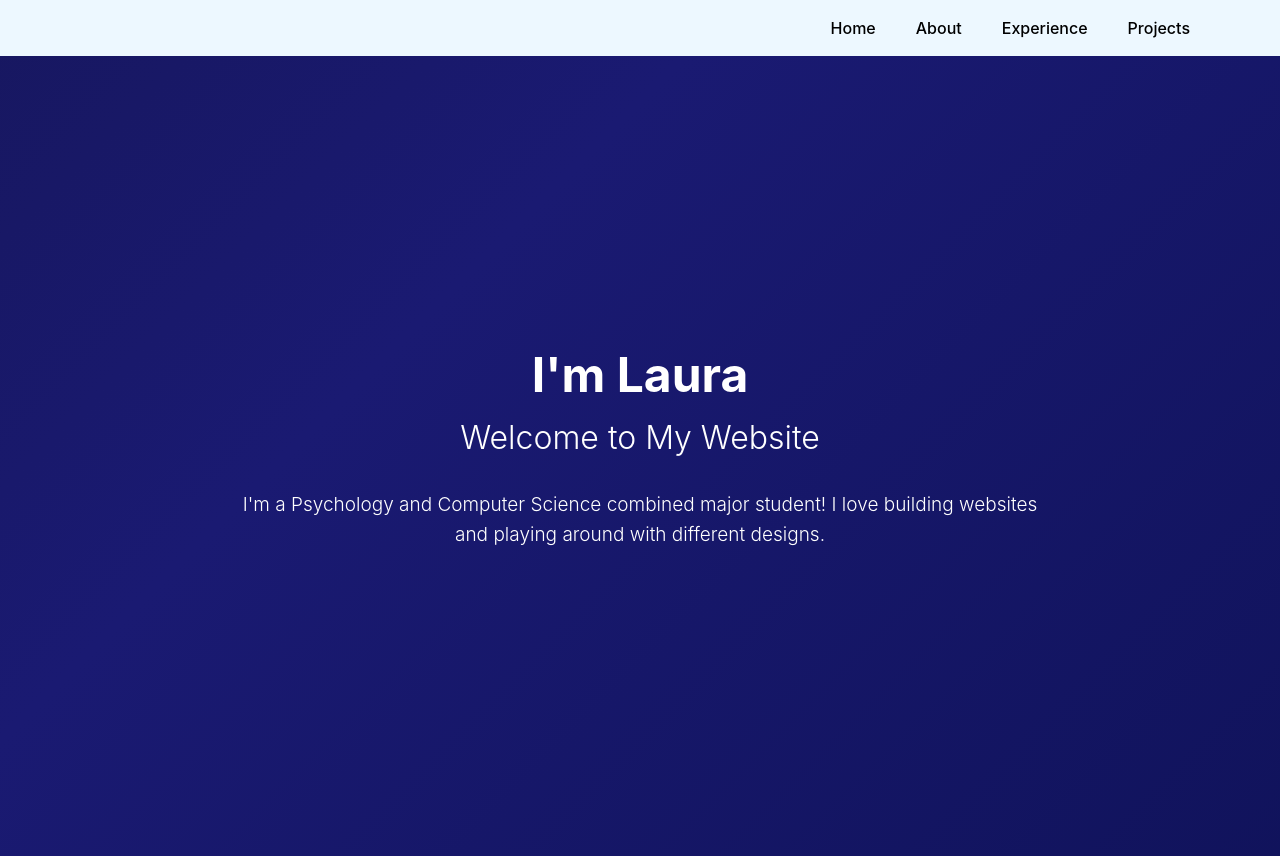
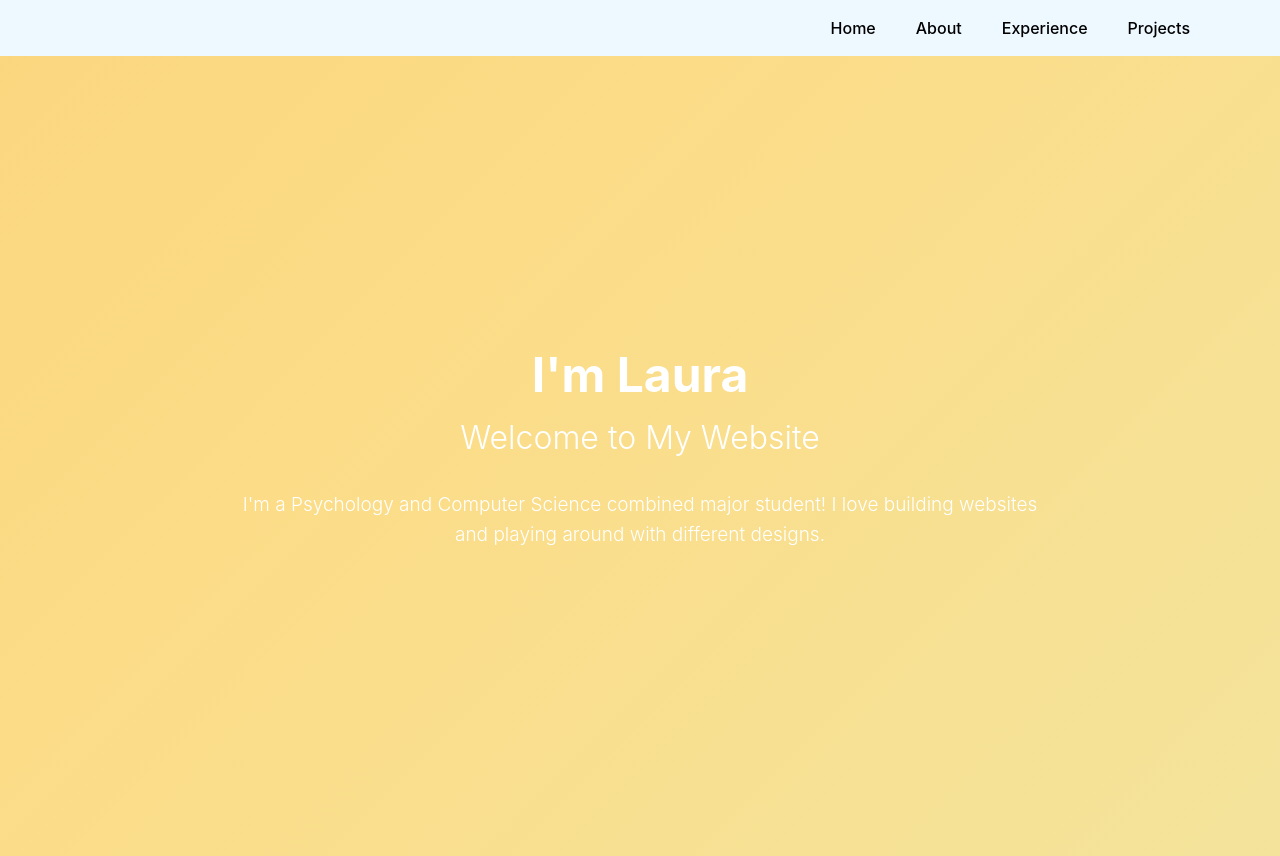
Before and after one commit to FernandesLaura0/personal-website-workshop, a React (Create React App) app: page / in a window 1280 px wide. Built offline with nearby package versions, Linux system fonts and the light colour scheme.

Commit message:
Changed the background colour

```diff
--- a/src/components/Home.css
+++ b/src/components/Home.css
@@ -1,5 +1,5 @@
 .home-container {
-    background: linear-gradient(-45deg, #070c46, #1a1a72, #0f0f2f, #2c2c8a);
+    background: linear-gradient(-45deg, #ebebaf, #fcdc87, #f5c668, #fca671);
     background-size: 400% 400%;
     animation: gradientBG 15s ease infinite;
     height: 100vh;
```
